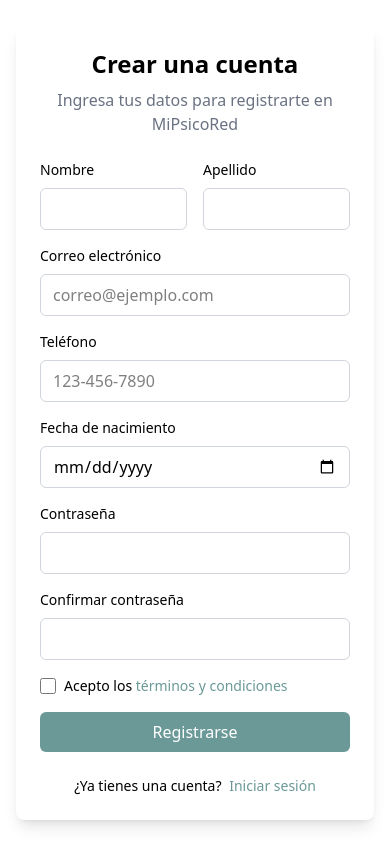
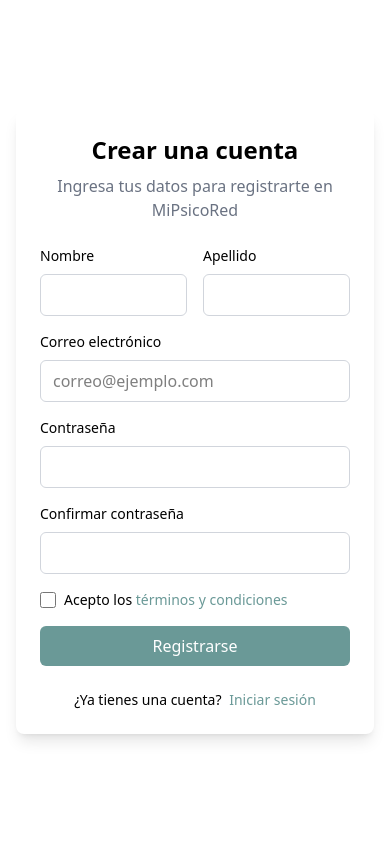
Before and after one commit to MiPsicoRed/frontend, a Vue app: page /register in a window 390 px wide. Built offline with nearby package versions, Linux system fonts and the light colour scheme.

Commit message:
fix: adapt to last api changes (remove birthdate and phone from users table)

```diff
--- a/src/services/auth/auth.types.ts
+++ b/src/services/auth/auth.types.ts
@@ -39,8 +39,6 @@
     username: string
     usersurname: string
     email: string
-    phone: string
-    birthdate: Date
     password: string
 }
 
--- a/src/views/Auth/RegisterView.vue
+++ b/src/views/Auth/RegisterView.vue
@@ -10,8 +10,6 @@
   username: "",
   usersurname: "",
   email: "",
-  phone: "",
-  birthdate: new Date(),
   password: "",
   confirmPassword: "",
 })
@@ -31,8 +29,6 @@
     !model.username ||
     !model.usersurname ||
     !model.email ||
-    !model.phone ||
-    !model.birthdate ||
     !model.password ||
     !model.confirmPassword
   ) {
@@ -43,13 +39,6 @@
   const emailRegex = /^[^\s@]+@[^\s@]+\.[^\s@]+$/
   if (!emailRegex.test(model.email)) {
     error.value = "Invalid email address"
-    return
-  }
-
-  // Phone number validation (digits only, min length)
-  const phoneRegex = /^[0-9]{7,15}$/
-  if (!phoneRegex.test(model.phone)) {
-    error.value = "Invalid phone number"
     return
   }
 
@@ -72,8 +61,6 @@
       username: model.username,
       usersurname: model.usersurname,
       email: model.email,
-      phone: model.phone,
-      birthdate: model.birthdate, // will be a Date object
       password: model.password,
       confirmPassword: model.confirmPassword,
     })
@@ -125,20 +112,6 @@
               class="w-full px-3 py-2 border border-gray-300 rounded-md focus:outline-none focus:ring-2 focus:ring-[#6A9997]" />
           </div>
 
-          <!-- Phone -->
-          <div class="space-y-2">
-            <label for="phone" class="block text-sm font-medium">Teléfono</label>
-            <input id="phone" v-model="model.phone" type="tel" placeholder="123-456-7890" required
-              class="w-full px-3 py-2 border border-gray-300 rounded-md focus:outline-none focus:ring-2 focus:ring-[#6A9997]" />
-          </div>
-
-          <!-- Birthdate -->
-          <div class="space-y-2">
-            <label for="birthdate" class="block text-sm font-medium">Fecha de nacimiento</label>
-            <input id="birthdate" v-model="model.birthdate" type="date" required
-              class="w-full px-3 py-2 border border-gray-300 rounded-md focus:outline-none focus:ring-2 focus:ring-[#6A9997]" />
-          </div>
-
           <!-- Password -->
           <div class="space-y-2">
             <label for="password" class="block text-sm font-medium">Contraseña</label>
```
